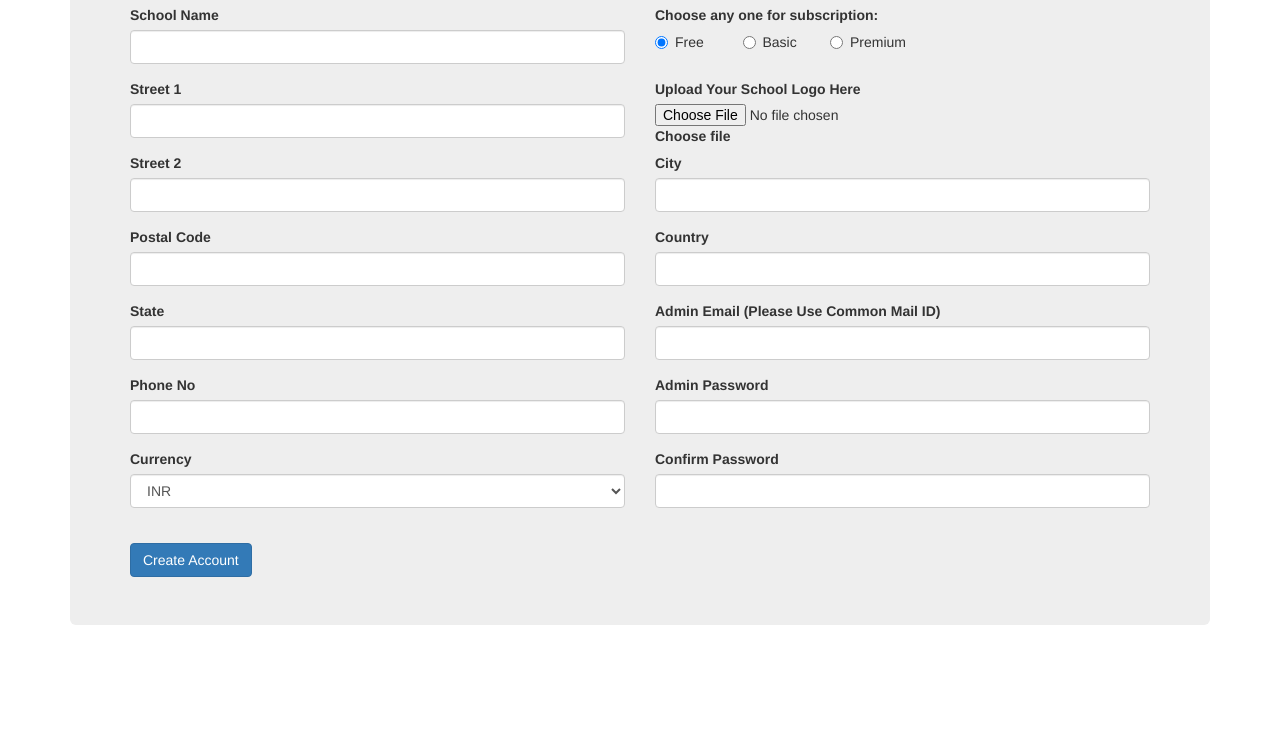
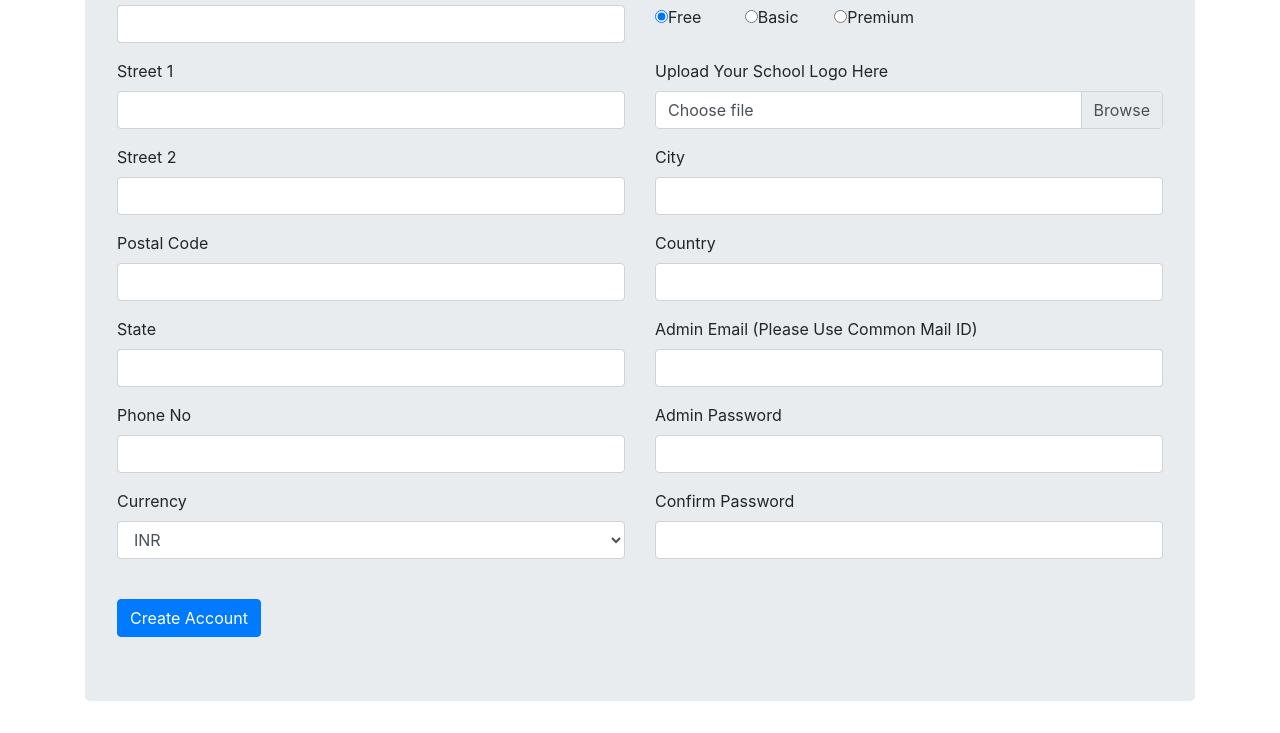
Before and after one commit to Dinesh-sankar/checking_Bootstrap, a website: page index.html in a window 1280 px wide. Shown: the part 187-920 px from the top of the page. Before the commit the page ends 842 px from the top, so only its background shows below. Drawn offline with nearby package versions, Linux system fonts and the light colour scheme.

Commit message:
Deleted the CDN and included normal path

```diff
--- a/index.html
+++ b/index.html
@@ -4,8 +4,7 @@
     <meta charset="UTF-8">
     <meta name="viewport" content="width=device-width, initial-scale=1.0">
     <title>Document</title>
-    <!-- <link rel="stylesheet" href="/node_modules/bootstrap/dist/css/bootstrap.min.css"> -->
-    <link rel="stylesheet" href="https://maxcdn.bootstrapcdn.com/bootstrap/3.3.7/css/bootstrap.min.css" integrity="sha384-BVYiiSIFeK1dGmJRAkycuHAHRg32OmUcww7on3RYdg4Va+PmSTsz/K68vbdEjh4u" crossorigin="anonymous">
+    <link rel="stylesheet" href="/node_modules/bootstrap/dist/css/bootstrap.min.css">
 </head>
 <body>
     <div class="container">
```
